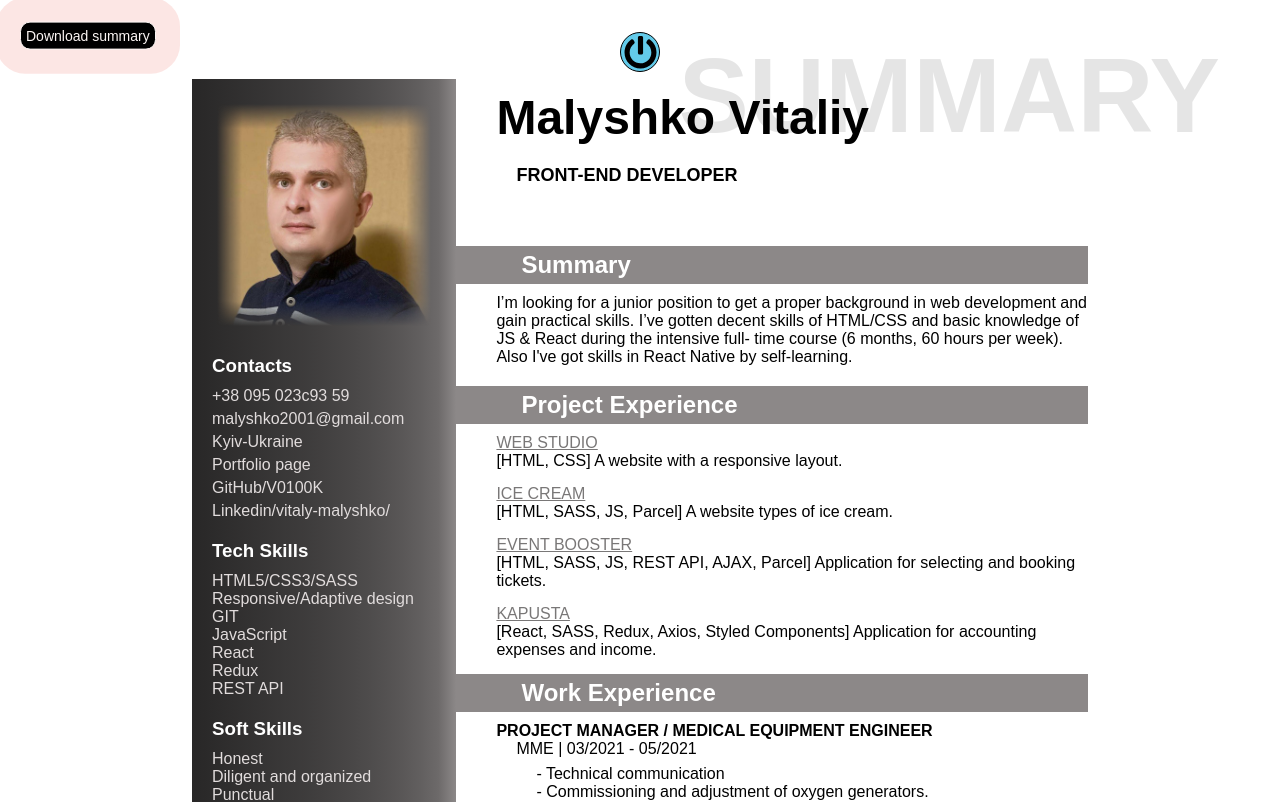
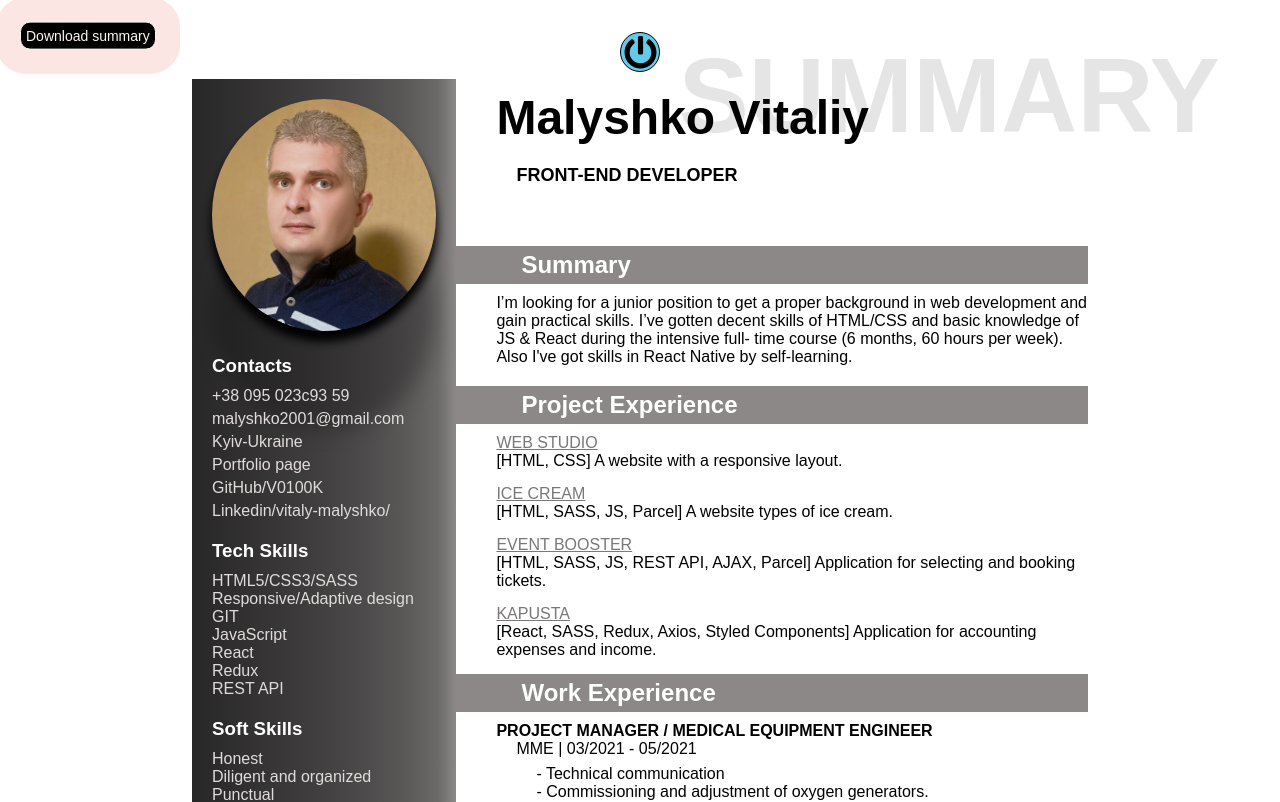
Before and after one commit to V0100K/My_SummaryProject, a React (Create React App) app: page /summary in a window 1280 px wide. Shown: the top 802 px of the page. Built offline with nearby package versions, Linux system fonts and the light colour scheme.

Commit message:
PreDeploy. Fix

```diff
--- a/src/components/Info.js
+++ b/src/components/Info.js
@@ -1,6 +1,6 @@
 import React from "react";
 import styled from "styled-components";
-import Me from '../assets/Images/profile-img.png'
+import Me from '../assets/Images/photo_2023-04-29 12.14.00.png'
 import {motion} from 'framer-motion'  // библиотека анимаций
 
 const Box = styled(motion.div)
@@ -47,7 +47,7 @@ const SubBox = styled.div
     bottom: 0;
     left: 50%;
     transform: translate(-50%, 0%);
-    width: 100%;
+    width: 65%;
     height: auto;
   }
 `
--- a/src/components/resume.css
+++ b/src/components/resume.css
@@ -23,16 +23,34 @@
 .photo {
     width: 100%;
     margin-bottom: 20px;
-    --blur: 25px;
-    --spread: 5px;
-    --grad: transparent calc(var(--spread)),
-    #fff calc(var(--spread) + var(--blur)),
-    #fff calc(100% - (var(--spread) + var(--blur))),
-    transparent calc(100% - var(--spread));
-    mask-image: linear-gradient(to right, var(--grad)), linear-gradient(to bottom, var(--grad));
-    mask-composite: intersect;
+    /*--blur: 25px;*/
+    /*--spread: 5px;*/
+    /*--grad: transparent calc(var(--spread)),*/
+    /*#fff calc(var(--spread) + var(--blur)),*/
+    /*#fff calc(100% - (var(--spread) + var(--blur))),*/
+    /*transparent calc(100% - var(--spread));*/
+    /*mask-image: linear-gradient(to right, var(--grad)), linear-gradient(to bottom, var(--grad));*/
+    /*mask-composite: intersect;*/
+
+    box-shadow: 0 100px 20px rgba(0,0,0,0.25), 0 10px 10px rgba(0,0,0,0.22), inset 0 44px 128px rgba(0,0,0,1.25), 0 10px 10px rgba(0,0,0,1.22);
+
+    border-radius: 50%;
+
+    animation: fade-in 2s ease-in-out;
+}
+
+@keyframes fade-in {
+    0% {
+        opacity: 0;
+    }
+    100% {
+        opacity: 1;
+        background: radial-gradient(circle at center, rgba(255, 255, 255, 0) 0%, rgba(255, 255, 255, 0.2) 30%, rgba(255, 255, 255, 0.4) 60%, rgba(255, 255, 255, 0.6) 80%, rgba(255, 255, 255, 0.8) 90%, rgba(255, 255, 255, 0.9) 100%);
+    }
 
 }
+
+/*}*/
 
 .contacts {
     margin-bottom: 20px;
```
Also changed, not shown: src/assets/Images/photo_2023-04-29 12.14.00.png (added), 23 other files (tests, documents, lock files or other folders).
